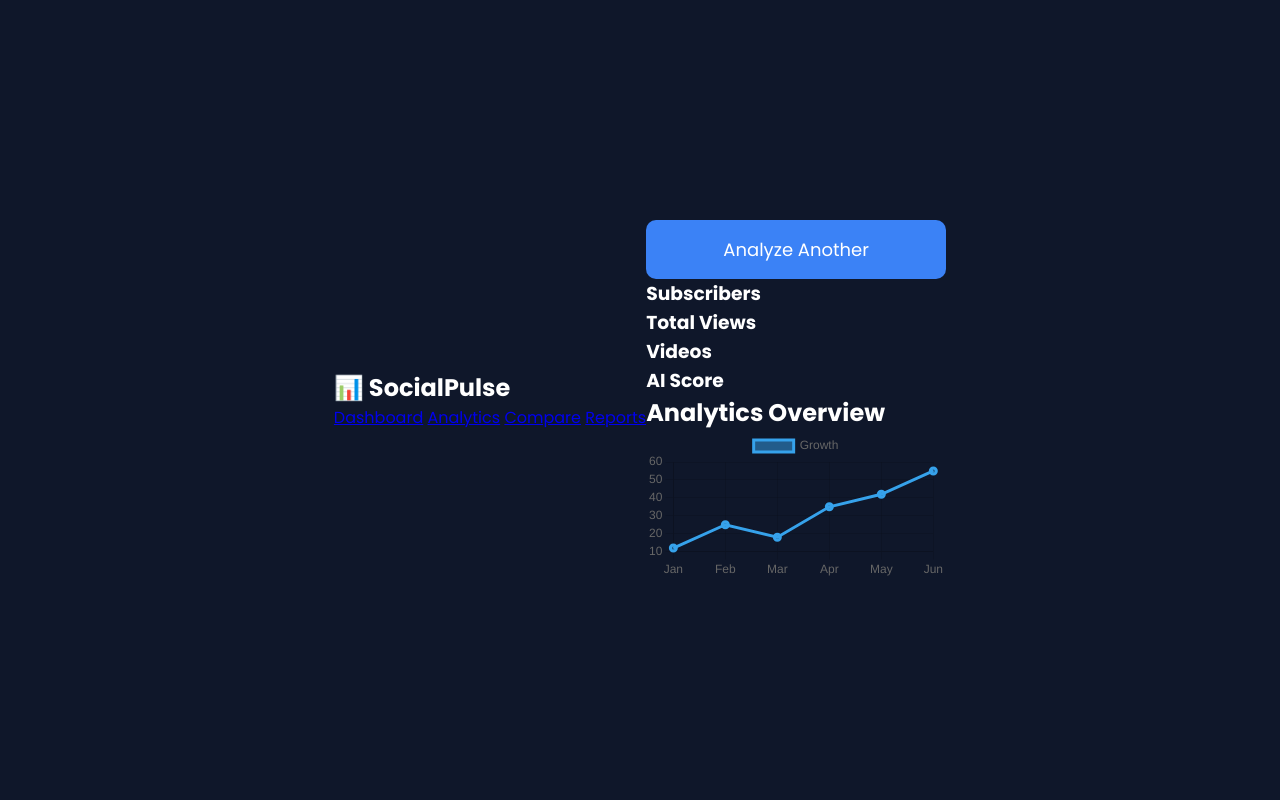
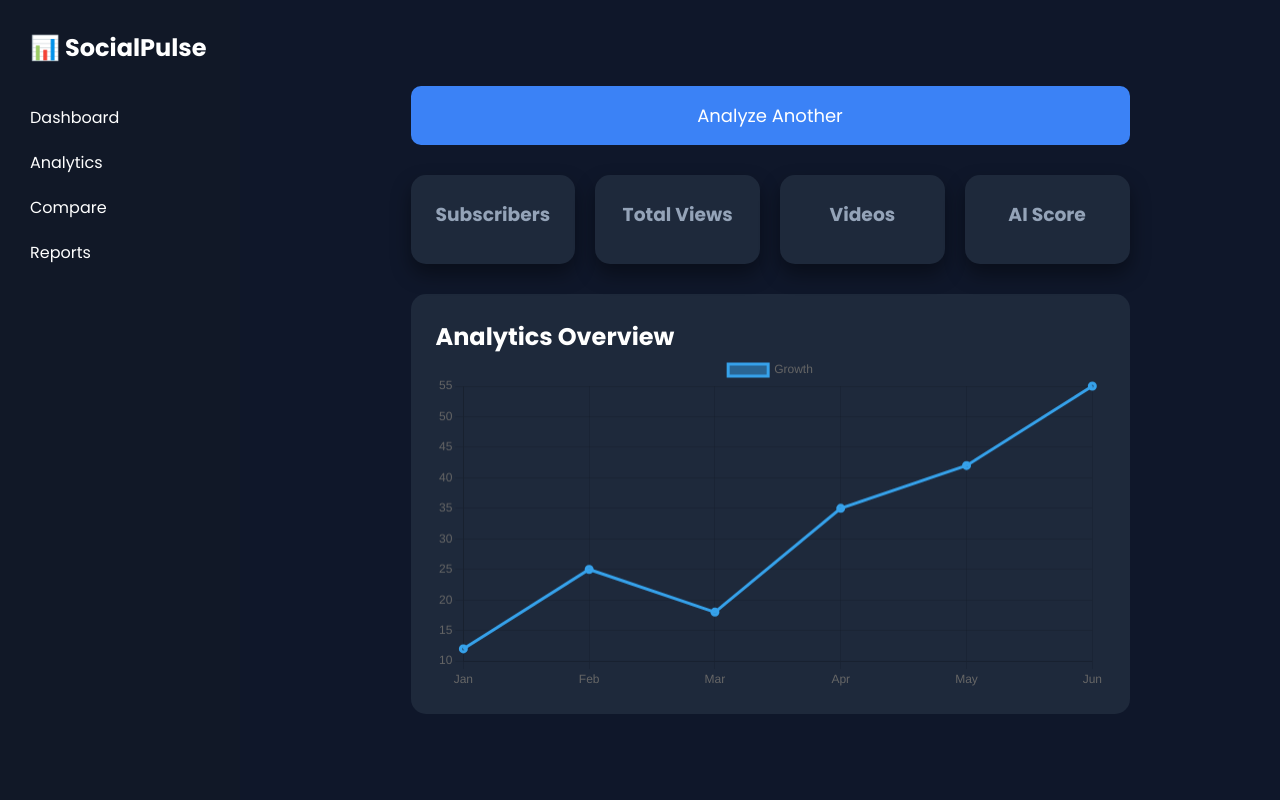
Before and after one commit to AnkitSaini491/SocialPulse-AI, a Flask app: template templates/dashboard.html in a window 1280 px wide. Run offline with Flask 3, Linux system fonts and the light colour scheme; the template is opened without the code that fills it, so the values that code supplies are empty.

Commit message:
Update style.css

```diff
--- a/static/style.css
+++ b/static/style.css
@@ -116,3 +116,103 @@ background:#2563eb;
 transform:scale(1.03);
 
 }
+
+.sidebar{
+
+position:fixed;
+
+left:0;
+
+top:0;
+
+width:240px;
+
+height:100vh;
+
+background:#111827;
+
+padding:30px;
+
+}
+
+.sidebar h2{
+
+margin-bottom:40px;
+
+}
+
+.sidebar a{
+
+display:block;
+
+color:white;
+
+text-decoration:none;
+
+margin:20px 0;
+
+}
+
+.main{
+
+margin-left:260px;
+
+padding:30px;
+
+}
+
+.topbar{
+
+display:flex;
+
+justify-content:space-between;
+
+align-items:center;
+
+margin-bottom:30px;
+
+}
+
+.cards{
+
+display:grid;
+
+grid-template-columns:repeat(4,1fr);
+
+gap:20px;
+
+margin-bottom:30px;
+
+}
+
+.card{
+
+background:#1e293b;
+
+padding:25px;
+
+border-radius:15px;
+
+box-shadow:0 10px 20px rgba(0,0,0,.4);
+
+text-align:center;
+
+}
+
+.card h3{
+
+color:#94a3b8;
+
+margin-bottom:10px;
+
+}
+
+.chart-box{
+
+background:#1e293b;
+
+padding:25px;
+
+border-radius:15px;
+
+}
```
